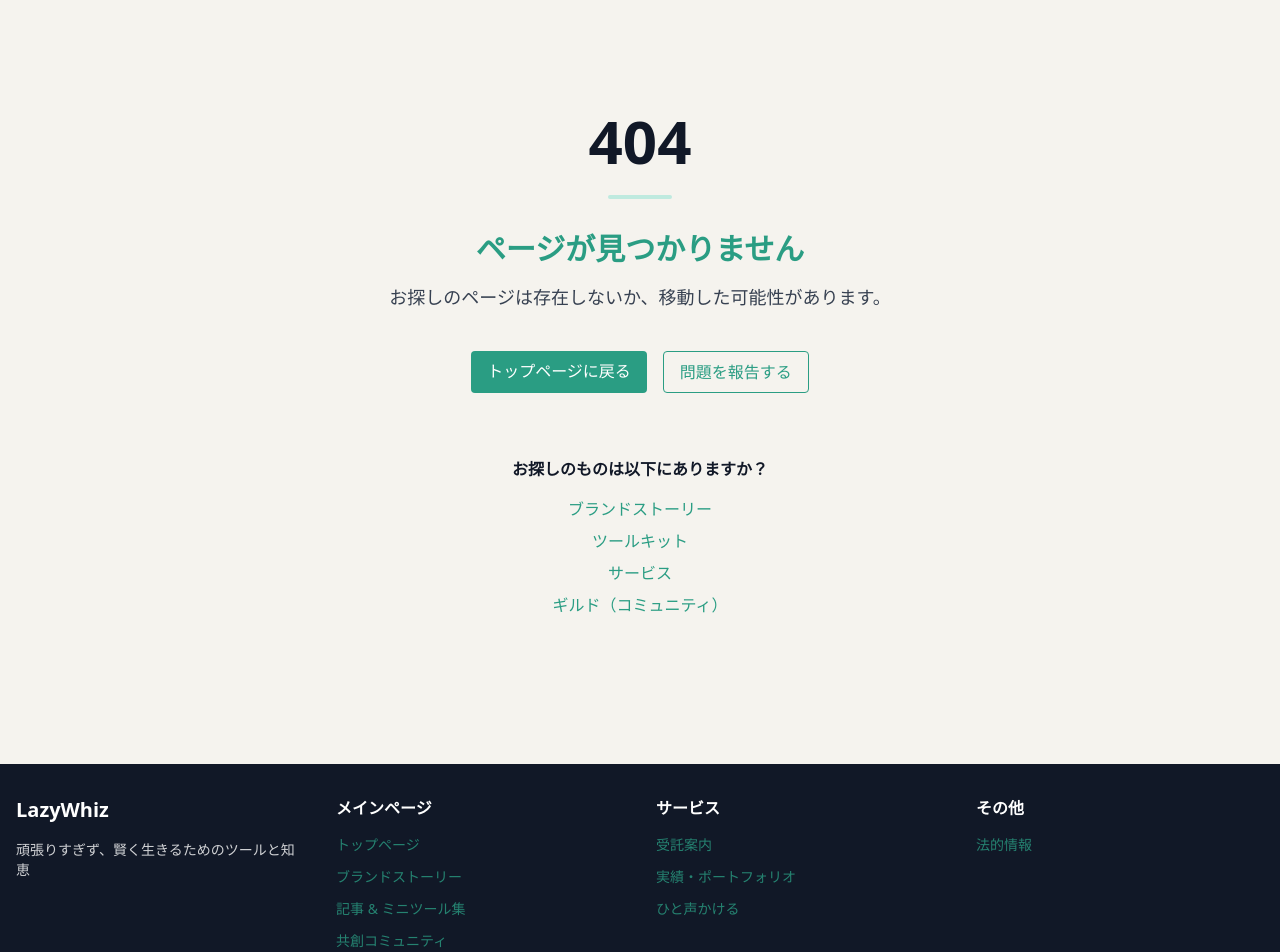
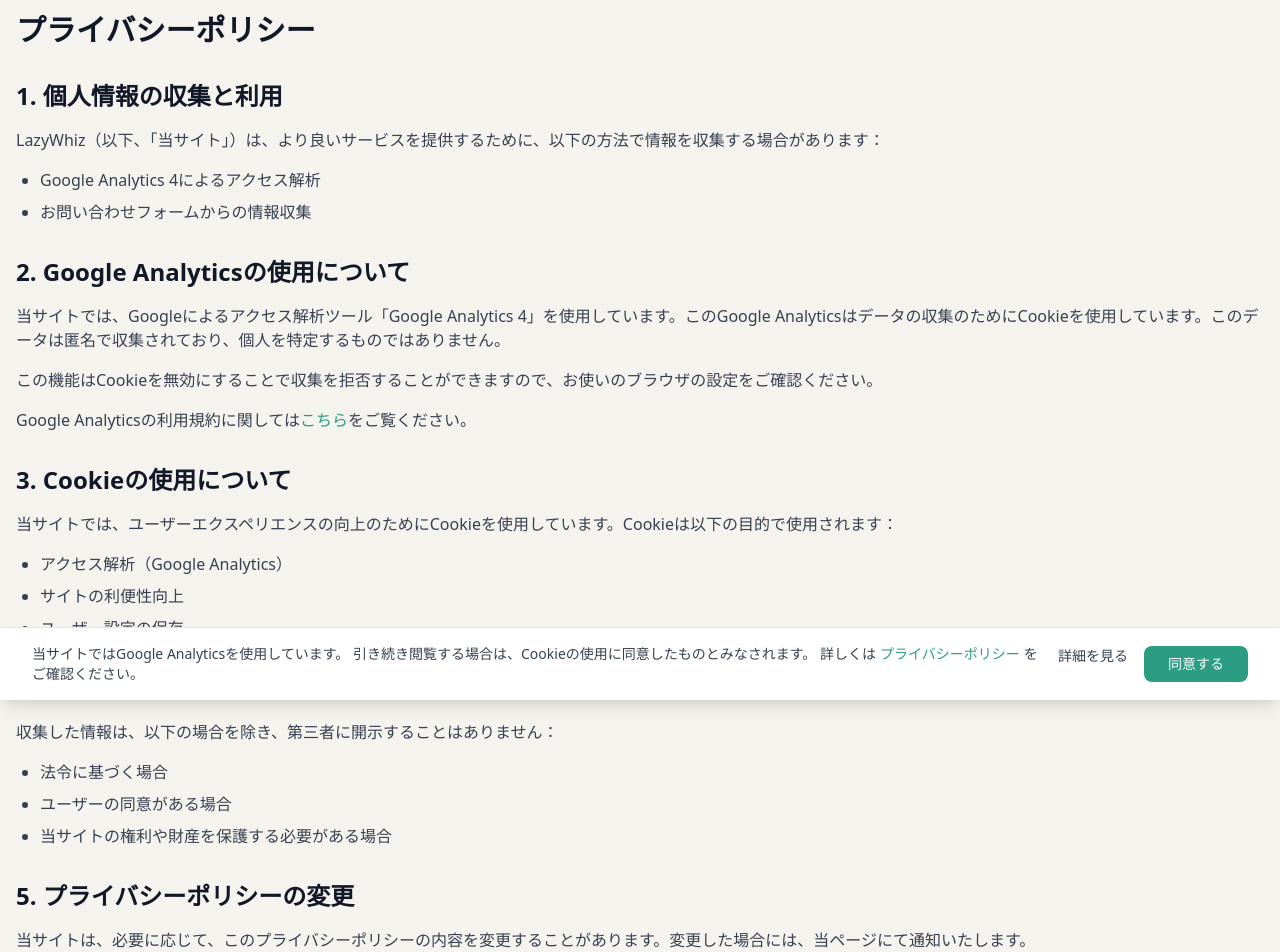
Before and after one commit to lazywhiz-main/lazywhizmain, a Next.js app: page /privacy-policy in a window 1280 px wide. Before the commit this address had no page. Shown: the part 100-1052 px from the top of the page. Built offline with nearby package versions, Linux system fonts and the light colour scheme.

Commit message:
feat: add Google Analytics 4 integration with privacy policy and cookie consent

```diff
--- a/app/layout.tsx
+++ b/app/layout.tsx
@@ -3,6 +3,8 @@ import type { Metadata } from 'next';
 import React from 'react';
 import Header from '@/components/Header';
 import Footer from '@/components/Footer';
+import { GoogleAnalytics } from '@next/third-parties/google'
+import CookieConsent from '@/components/CookieConsent';
 
 export const metadata: Metadata = {
   title: 'LazyWhiz - 頑張りすぎず、賢く生きる',
@@ -47,6 +49,8 @@ export default function RootLayout({
         <Header />
         <main>{children}</main>
         <Footer />
+        <CookieConsent />
+        <GoogleAnalytics gaId="G-4CF7M2YVM1" />
       </body>
     </html>
   );
--- /dev/null
+++ b/app/privacy-policy/page.tsx
@@ -0,0 +1,60 @@
+import React from 'react';
+
+export default function PrivacyPolicy() {
+  return (
+    <div className="container mx-auto px-4 py-12 max-w-4xl">
+      <h1 className="text-3xl font-bold mb-8">プライバシーポリシー</h1>
+
+      <section className="mb-8">
+        <h2 className="text-2xl font-semibold mb-4">1. 個人情報の収集と利用</h2>
+        <p className="mb-4">LazyWhiz（以下、「当サイト」）は、より良いサービスを提供するために、以下の方法で情報を収集する場合があります：</p>
+        <ul className="list-disc pl-6 mb-4">
+          <li className="mb-2">Google Analytics 4によるアクセス解析</li>
+          <li className="mb-2">お問い合わせフォームからの情報収集</li>
+        </ul>
+      </section>
+
+      <section className="mb-8">
+        <h2 className="text-2xl font-semibold mb-4">2. Google Analyticsの使用について</h2>
+        <p className="mb-4">当サイトでは、Googleによるアクセス解析ツール「Google Analytics 4」を使用しています。このGoogle Analyticsはデータの収集のためにCookieを使用しています。このデータは匿名で収集されており、個人を特定するものではありません。</p>
+        <p className="mb-4">この機能はCookieを無効にすることで収集を拒否することができますので、お使いのブラウザの設定をご確認ください。</p>
+        <p className="mb-4">Google Analyticsの利用規約に関しては<a href="https://policies.google.com/technologies/partner-sites" className="text-brand-500 hover:text-brand-600">こちら</a>をご覧ください。</p>
+      </section>
+
+      <section className="mb-8">
+        <h2 className="text-2xl font-semibold mb-4">3. Cookieの使用について</h2>
+        <p className="mb-4">当サイトでは、ユーザーエクスペリエンスの向上のためにCookieを使用しています。Cookieは以下の目的で使用されます：</p>
+        <ul className="list-disc pl-6 mb-4">
+          <li className="mb-2">アクセス解析（Google Analytics）</li>
+          <li className="mb-2">サイトの利便性向上</li>
+          <li className="mb-2">ユーザー設定の保存</li>
+        </ul>
+      </section>
+
+      <section className="mb-8">
+        <h2 className="text-2xl font-semibold mb-4">4. データの共有と開示</h2>
+        <p className="mb-4">収集した情報は、以下の場合を除き、第三者に開示することはありません：</p>
+        <ul className="list-disc pl-6 mb-4">
+          <li className="mb-2">法令に基づく場合</li>
+          <li className="mb-2">ユーザーの同意がある場合</li>
+          <li className="mb-2">当サイトの権利や財産を保護する必要がある場合</li>
+        </ul>
+      </section>
+
+      <section className="mb-8">
+        <h2 className="text-2xl font-semibold mb-4">5. プライバシーポリシーの変更</h2>
+        <p className="mb-4">当サイトは、必要に応じて、このプライバシーポリシーの内容を変更することがあります。変更した場合には、当ページにて通知いたします。</p>
+      </section>
+
+      <section className="mb-8">
+        <h2 className="text-2xl font-semibold mb-4">6. お問い合わせ</h2>
+        <p className="mb-4">本ポリシーに関するお問い合わせは、以下のメールアドレスまでお願いいたします：</p>
+        <p className="mb-4">メール：contact@lazywhiz.io</p>
+      </section>
+
+      <footer className="text-sm text-text-medium">
+        <p>最終更新日：2024年3月21日</p>
+      </footer>
+    </div>
+  );
+}
--- /dev/null
+++ b/components/CookieConsent.tsx
@@ -0,0 +1,55 @@
+'use client';
+
+import React, { useEffect, useState } from 'react';
+import Link from 'next/link';
+
+export default function CookieConsent() {
+  const [showBanner, setShowBanner] = useState(false);
+
+  useEffect(() => {
+    // クッキーの同意状態を確認
+    const consent = localStorage.getItem('cookie-consent');
+    if (!consent) {
+      setShowBanner(true);
+    }
+  }, []);
+
+  const acceptCookies = () => {
+    localStorage.setItem('cookie-consent', 'accepted');
+    setShowBanner(false);
+  };
+
+  if (!showBanner) return null;
+
+  return (
+    <div className="fixed bottom-0 left-0 right-0 bg-white border-t border-neutral-200 p-4 shadow-lg z-50">
+      <div className="container mx-auto max-w-6xl flex flex-col sm:flex-row items-center justify-between gap-4">
+        <div className="text-sm text-text-medium flex-1">
+          <p>
+            当サイトではGoogle Analyticsを使用しています。
+            引き続き閲覧する場合は、Cookieの使用に同意したものとみなされます。
+            詳しくは
+            <Link href="/privacy-policy" className="text-brand-500 hover:text-brand-600 mx-1">
+              プライバシーポリシー
+            </Link>
+            をご確認ください。
+          </p>
+        </div>
+        <div className="flex gap-4">
+          <Link
+            href="/privacy-policy"
+            className="text-sm text-text-medium hover:text-text-high"
+          >
+            詳細を見る
+          </Link>
+          <button
+            onClick={acceptCookies}
+            className="bg-brand-500 text-white px-6 py-2 rounded-lg text-sm hover:bg-brand-600 transition-colors"
+          >
+            同意する
+          </button>
+        </div>
+      </div>
+    </div>
+  );
+}
--- a/package.json
+++ b/package.json
@@ -10,6 +10,7 @@
   },
   "dependencies": {
     "@formspree/react": "^3.0.0",
+    "@next/third-parties": "^15.3.1",
     "@types/nodemailer": "^6.4.17",
     "autoprefixer": "^10.4.14",
     "next": "^13.4.19",
```
Also changed, not shown: 1 other file (tests, documents, lock files or other folders).
